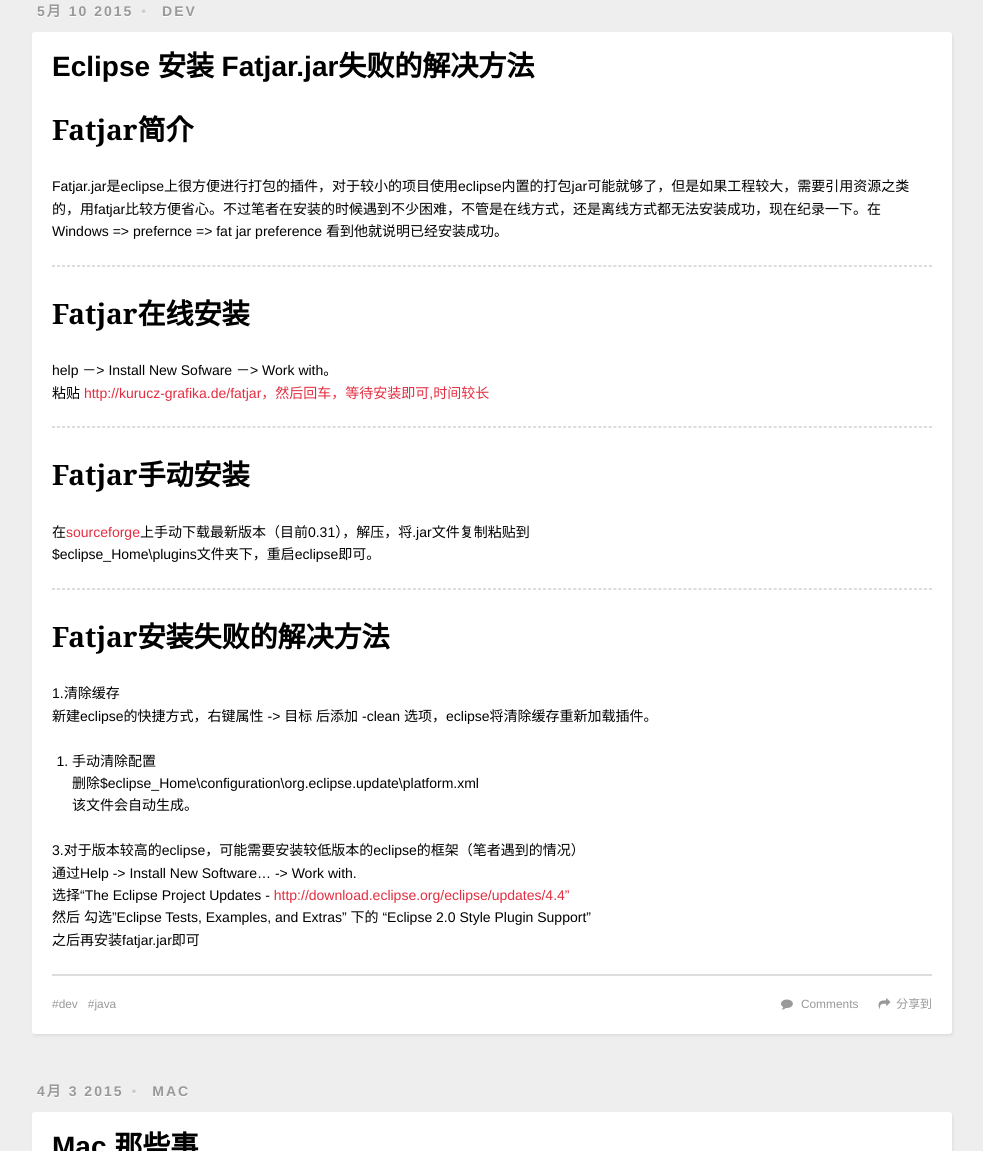
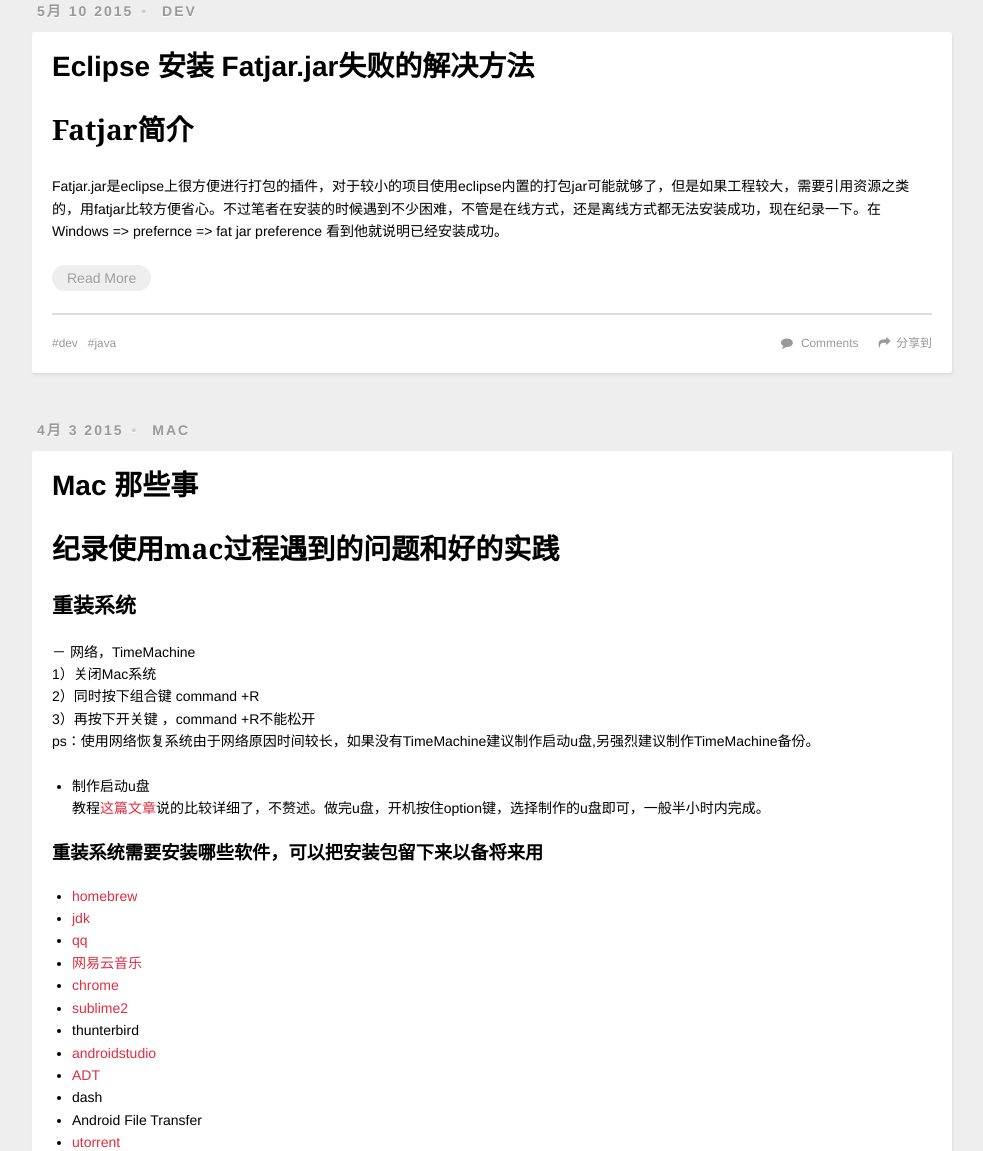
Before and after one commit to rdmclin2/rdmclin2.github.io, a plain HTML site: page index.html in a window 1280 px wide. Shown: the part 347-1498 px from the top of the page, without its empty margins (148-1131 px from the left). Drawn offline with nearby package versions, Linux system fonts and the light colour scheme; a script that the page names is missing.

Commit message:
Site updated: 2015-05-11 00:26:27

```diff
--- a/index.html
+++ b/index.html
@@ -109,16 +109,10 @@
     <div class="article-entry" itemprop="articleBody">
 
         <h1 id="Fatjar简介">Fatjar简介</h1><p>Fatjar.jar是eclipse上很方便进行打包的插件，对于较小的项目使用eclipse内置的打包jar可能就够了，但是如果工程较大，需要引用资源之类的，用fatjar比较方便省心。不过笔者在安装的时候遇到不少困难，不管是在线方式，还是离线方式都无法安装成功，现在纪录一下。在Windows =&gt; prefernce =&gt; fat jar preference 看到他就说明已经安装成功。</p>
-<hr>
-<h1 id="Fatjar在线安装">Fatjar在线安装</h1><p>help －&gt; Install New Sofware －&gt; Work with。<br>粘贴 <a href="http://kurucz-grafika.de/fatjar，然后回车，等待安装即可,时间较长" target="_blank" rel="external">http://kurucz-grafika.de/fatjar，然后回车，等待安装即可,时间较长</a></p>
-<hr>
-<h1 id="Fatjar手动安装">Fatjar手动安装</h1><p>在<a href="http://sourceforge.net/projects/fjep/" target="_blank" rel="external">sourceforge</a>上手动下载最新版本（目前0.31），解压，将.jar文件复制粘贴到<br>$eclipse_Home\plugins文件夹下，重启eclipse即可。</p>
-<hr>
-<h1 id="Fatjar安装失败的解决方法">Fatjar安装失败的解决方法</h1><p>1.清除缓存<br>新建eclipse的快捷方式，右键属性 -&gt; 目标 后添加 -clean 选项，eclipse将清除缓存重新加载插件。</p>
-<ol>
-<li>手动清除配置<br>删除$eclipse_Home\configuration\org.eclipse.update\platform.xml<br>该文件会自动生成。</li>
-</ol>
-<p>3.对于版本较高的eclipse，可能需要安装较低版本的eclipse的框架（笔者遇到的情况）<br>通过Help -&gt; Install New Software… -&gt; Work with.<br>选择“The Eclipse Project Updates - <a href="http://download.eclipse.org/eclipse/updates/4.4”" target="_blank" rel="external">http://download.eclipse.org/eclipse/updates/4.4”</a><br>然后 勾选”Eclipse Tests, Examples, and Extras” 下的 “Eclipse 2.0 Style Plugin Support”<br>之后再安装fatjar.jar即可</p>
+
+          <p class="article-more-link">
+            <a href="/2015/05/10/Fatjar-install/#more">Read More</a>
+          </p>
 
 
     </div>
```
Also changed, not shown: 2014/10/28/mark-down/index.html (+1 -1 lines), 2015/05/10/Fatjar-install/index.html (+3 -1 lines).
